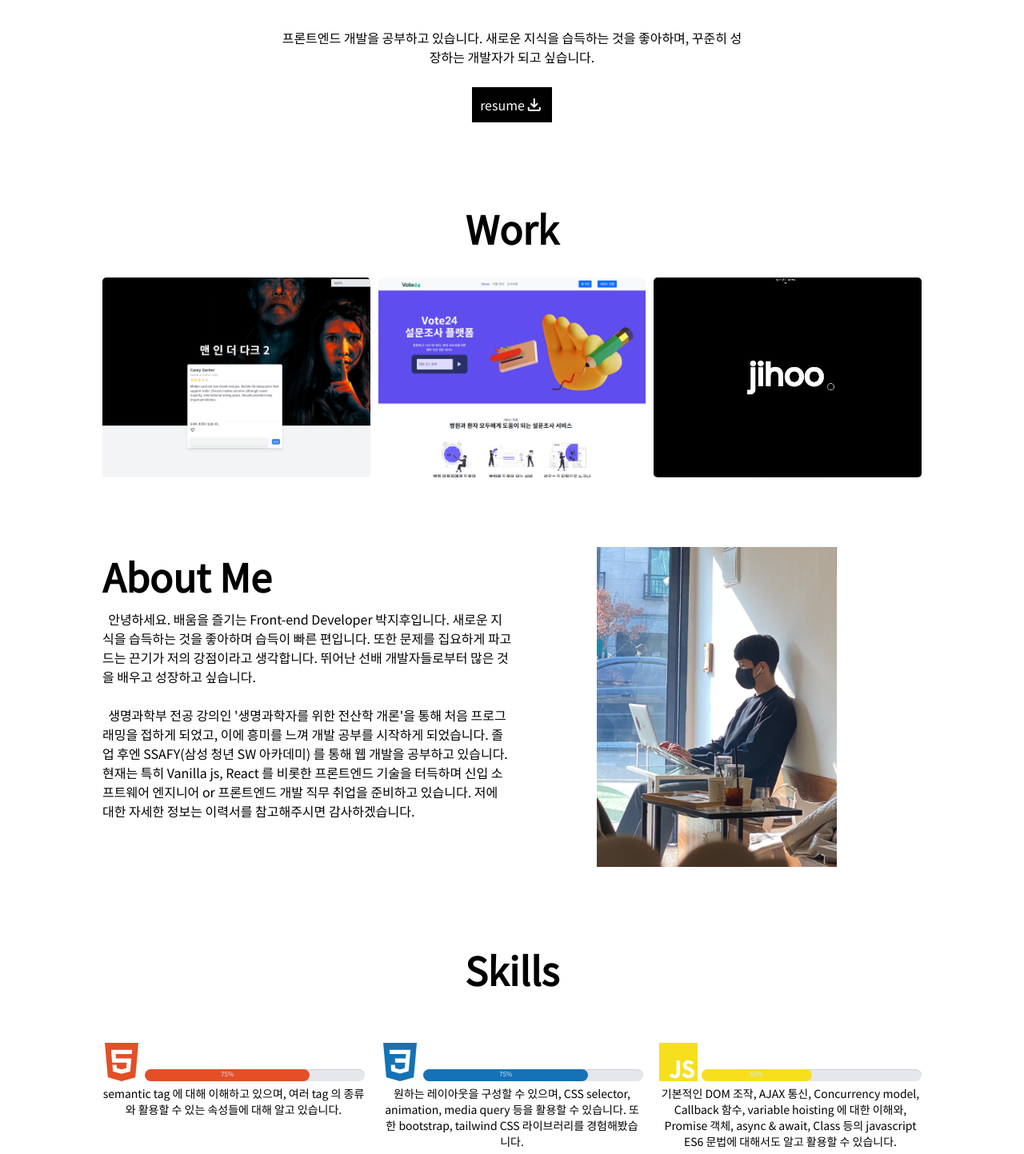
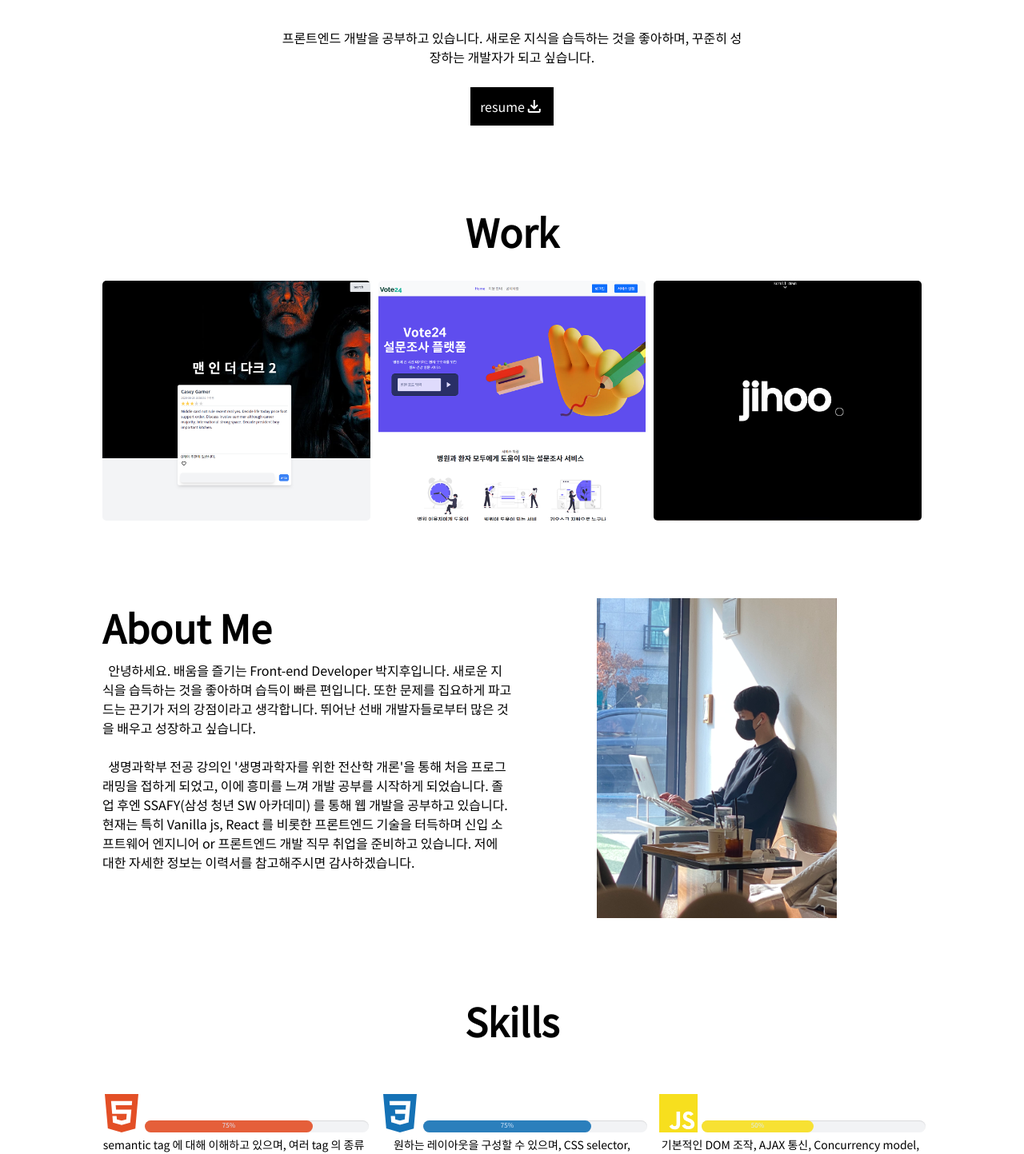
Before and after one commit to j1h00/jihoo, a React (Create React App) app: page / in a window 1280 px wide. Shown: the part 469-1912 px from the top of the page at 80% size. Built offline with nearby package versions, Linux system fonts and the light colour scheme.

Commit message:
Edit designs and animations

```diff
--- a/src/components/Header.js
+++ b/src/components/Header.js
@@ -47,7 +47,9 @@ const Header = () => {
               download="Jihoo_resume.pdf"
             >
               resume
-              <span className="material-icons-outlined">file_download</span>
+              <span className="bounce material-icons-outlined">
+                file_download
+              </span>
             </a>
           </Fade>
         </div>
--- a/src/components/Skills.js
+++ b/src/components/Skills.js
@@ -1,4 +1,4 @@
-import React from "react";
+import { useEffect, useRef, useState } from "react";
 import { Fade } from "react-awesome-reveal";
 import data from "../yourdata";
 
@@ -12,10 +12,20 @@ const Skills = () => {
           </Fade>
           <div className="skills-grid">
             {data.skills.map((skill, index) => (
-              <Fade direction={"up"}>
-                <div className="skill" key={index}>
+              <Fade direction={"up"} key={index}>
+                <div className="skill">
                   <div className="skill-header">
-                    <img src={skill.img} alt="css" />
+                    <img src={skill.img} alt={skill.name} />
+                    <div className="name-container">
+                      <p
+                        style={{
+                          color: skill.color,
+                        }}
+                      >
+                        {skill.name}
+                      </p>
+                    </div>
+                    <div className="header-container">
                       <div className="progress-background">
                         <div
                           className="progress"
@@ -25,6 +35,7 @@ const Skills = () => {
                           }}
                         >
                           <span>{skill.level}%</span>
+                        </div>
                       </div>
                     </div>
                   </div>
--- a/src/components/Work.js
+++ b/src/components/Work.js
@@ -15,9 +15,8 @@ const Work = () => {
 
           <div className="grid">
             {data.projects.map((project, index) => (
-              <Fade direction={index % 2 ? "right" : "left"}>
+              <Fade key={index} direction={index % 2 ? "right" : "left"}>
                 <Card
-                  key={index}
                   heading={project.title}
                   paragraph={project.para}
                   imgUrl={project.imageSrc}
--- a/src/components/atoms/Card.js
+++ b/src/components/atoms/Card.js
@@ -1,10 +1,10 @@
 import React, { useEffect, useRef, useState } from "react";
 
-const Card = ({ heading, paragraph, imgUrl, projectLink }) => {
-  function useHover() {
+function useHover(ref) {
   const [value, setValue] = useState(false);
-    const ref = useRef(null);
-    const handleMouseOver = () => setValue(true);
+  const handleMouseOver = () => {
+    setValue(true);
+  };
   const handleMouseOut = () => setValue(false);
 
   useEffect(() => {
@@ -19,10 +19,12 @@ const Card = ({ heading, paragraph, imgUrl, projectLink }) => {
     }
   }, []);
 
-    return [ref, value];
+  return value;
 }
 
-  const [hoverRef, isHovered] = useHover();
+const Card = ({ heading, paragraph, imgUrl, projectLink }) => {
+  const hoverRef = useRef(null);
+  const isHovered = useHover(hoverRef);
 
   return (
     <div className="card" ref={hoverRef}>
@@ -32,7 +34,7 @@ const Card = ({ heading, paragraph, imgUrl, projectLink }) => {
           backgroundImage: "url(" + imgUrl + ")",
         }}
       />
-      <a
+      <div
         className="content"
         href={projectLink ? projectLink : "#"}
         target="_blank"
@@ -42,7 +44,7 @@ const Card = ({ heading, paragraph, imgUrl, projectLink }) => {
         <button rel="noopener noreferrer" className="btn">
           Explore
         </button>
-      </a>
+      </div>
     </div>
   );
 };
--- a/src/styles/card.scss
+++ b/src/styles/card.scss
@@ -1,12 +1,15 @@
 .card {
+  margin-right: 30px;
+  margin-bottom: 10px;
   position: relative;
   width: 100%;
-  height: 250px;
+  height: 300px;
+  overflow: hidden;
 
   .backgroundImage {
     position: absolute;
     width: 100%;
-    height: 250px;
+    height: 300px;
     overflow: hidden !important;
     background-size: cover;
     background-repeat: no-repeat;
@@ -18,10 +21,8 @@
   .hoverBlur {
     filter: blur(4px);
     transition: 0.5s ease;
-    -webkit-backdrop-filter: blur(14px);
-
-    backdrop-filter: blur(14px);
-    border-radius: 10px;
+    // -webkit-backdrop-filter: blur(14px);
+    // backdrop-filter: blur(14px);
   }
 
   .content {
@@ -36,20 +37,19 @@
     padding: 10px;
     opacity: 0;
     transition: all 500ms ease-in-out;
-    transform: translate(0, 20px);
 
-    background: rgba(255, 255, 255, 0.2);
-    backdrop-filter: blur(9px);
-    -webkit-backdrop-filter: blur(9px);
-    border-radius: 10px;
+    border-radius: 5px;
 
+    // -webkit-backdrop-filter: blur(9px);
     cursor: pointer;
     h1 {
       font-size: 20px;
+      font-weight: 700;
       color: white;
     }
     p {
       font-size: 15px;
+      font-weight: 500;
       color: white;
       margin-bottom: 20px;
     }
@@ -64,6 +64,7 @@
     }
     &:hover {
       opacity: 1;
+      background: rgba(0, 0, 0, 0.15);
       transform: translate(0, 0px);
     }
   }
--- a/src/styles/mains.scss
+++ b/src/styles/mains.scss
@@ -1,7 +1,7 @@
 @charset "utf-8";
 @import "./include-media.scss";
 // @import url("https://fonts.googleapis.com/css2?family=Montserrat:wght@400;700&family=Open+Sans&display=swap");
-@import url("https://fonts.googleapis.com/css2?family=Noto+Sans+KR&display=swap");
+@import url("https://fonts.googleapis.com/css2?family=Noto+Sans+KR:wght@400&display=swap");
 
 // Atoms
 @import "./card.scss";
@@ -17,6 +17,21 @@
 
 * {
   font-family: "Noto Sans KR", sans-serif;
+}
+
+*::-webkit-scrollbar {
+  width: 10px;
+  height: 10px;
+}
+*::-webkit-scrollbar-track {
+  background-color: transparent;
+  cursor: pointer;
+}
+*::-webkit-scrollbar-thumb {
+  border-radius: 20px;
+  background-clip: content-box;
+  background-color: lightgray;
+  /* outline: 1px solid black; */
 }
 
 body {
@@ -47,10 +62,29 @@ body {
   background-color: black;
   color: white;
   border: 0px;
-  transition: all 0.2s ease-in-out;
+  transition: all 0.3s ease-in;
   text-decoration: none;
   cursor: pointer;
+  border: 2px dashed black;
   &:hover {
-    transform: scale(1.1);
+    background-color: white;
+    color: black;
+    font-weight: 600;
+
+    .bounce {
+      animation: bounce 1s infinite;
+
+      @keyframes bounce {
+        50% {
+          transform: translateY(-25%);
+          animation-timing-function: cubic-bezier(0.8, 0, 1, 1);
+        }
+        0%,
+        100% {
+          transform: translateY(0);
+          animation-timing-function: cubic-bezier(0, 0, 0.2, 1);
+        }
+      }
+    }
   }
 }
--- a/src/styles/skills.scss
+++ b/src/styles/skills.scss
@@ -37,15 +37,44 @@
       }
 
       .skill-header {
+        position: relative;
         width: 100%;
         display: flex;
         align-items: end;
+
+        .name-container {
+          position: absolute;
+          width: 100%;
+          height: 300%;
+          opacity: 0;
+          top: -50px;
+          transition: all 300ms ease-in;
+          transform: translateY(35px);
+          z-index: 10;
+
+          &:hover {
+            opacity: 1;
+            transform: translateY(20px);
+          }
+        }
+
+        p {
+          position: absolute;
+          font-weight: 800;
+          top: 40px;
+          left: 57px;
+          margin: 0;
+        }
+
+        .header-container {
+          width: 100%;
+          cursor: default;
 
           .progress-background {
             width: 100%;
             height: 15px;
             margin-left: 5px;
-          background-color: rgb(229, 231, 235);
+            background-color: rgba(229, 231, 235, 0.5);
             border-radius: 1.5rem;
             box-shadow: inset 0 1px 1px rgba(0, 0, 0, 0.1),
               0 1px rgba(255, 255, 255, 0.8);
@@ -61,8 +90,15 @@
             font-weight: 500;
             line-height: 1;
             border-radius: 1.5rem;
+            opacity: 0.9;
+            transition: all 300ms ease-in;
+
+            &:hover {
+              opacity: 1;
             }
           }
         }
       }
     }
+  }
+}
--- a/src/styles/work.scss
+++ b/src/styles/work.scss
@@ -8,6 +8,7 @@
     font-size: 3rem;
     line-height: 20px;
   }
+
   .grid {
     display: grid;
     margin-top: 20px;
```
Also changed, not shown: src/yourdata.js (+12 -0 lines). Lines whose indentation alone changed are shown as unchanged.
